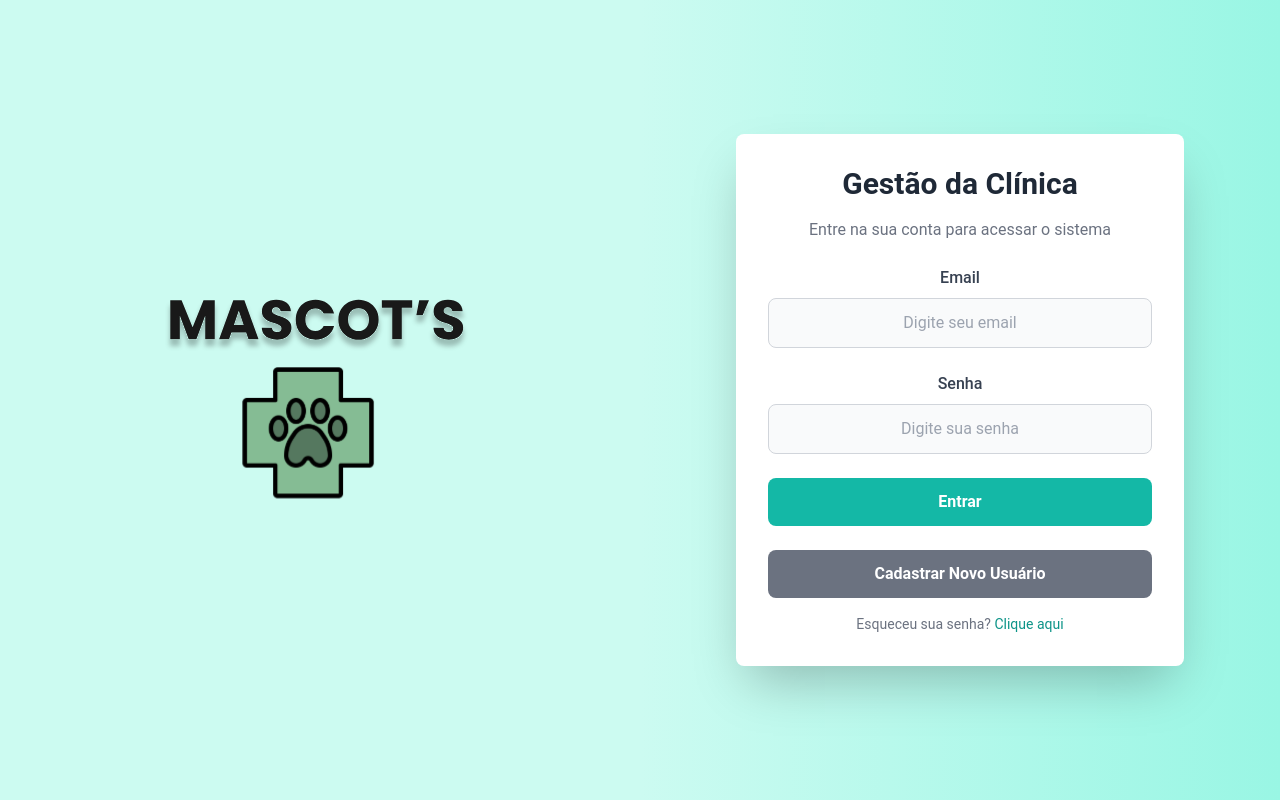
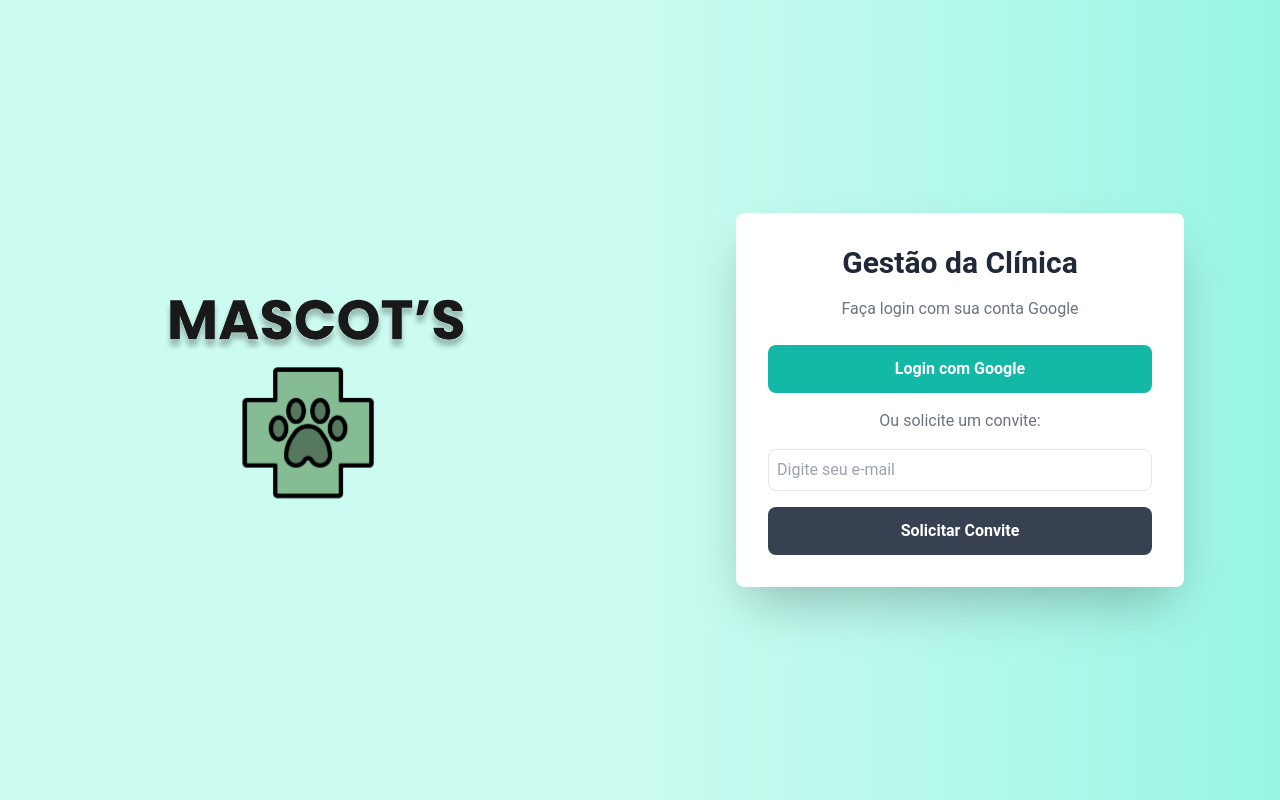
Before and after one commit to softexrecifepe/PI-MASCOTS-TURMA-07-EQUIPE-03, a Next.js app: page /Login in a window 1280 px wide. Built offline with nearby package versions, Linux system fonts and the light colour scheme.

Commit message:
Refactor: Marca componente de login como 'use client' e adiciona integração com Firebase, EmailJS e animações

```diff
--- a/package.json
+++ b/package.json
@@ -9,8 +9,10 @@
     "lint": "next lint"
   },
   "dependencies": {
+    "@emailjs/browser": "^4.4.1",
     "axios": "^1.7.7",
     "date-fns": "^4.1.0",
+    "firebase": "^11.0.2",
     "framer-motion": "^11.11.11",
     "next": "14.2.14",
     "react": "^18",
--- /dev/null
+++ b/src/app/Login/firebaseConfig.ts
@@ -0,0 +1,17 @@
+import { initializeApp } from "firebase/app";
+import { getAuth, GoogleAuthProvider } from "firebase/auth";
+
+const firebaseConfig = {
+    apiKey: "AIzaSyBrG1E-zjfZCdgQKPoFwCW8orONR5monPY",
+    authDomain: "mascot-s.firebaseapp.com",
+    databaseURL: "https://mascot-s-default-rtdb.firebaseio.com",
+    projectId: "mascot-s",
+    storageBucket: "mascot-s.firebasestorage.app",
+    messagingSenderId: "1083624344629",
+    appId: "1:1083624344629:web:36ebb298d795322196f57c",
+    measurementId: "G-V9B5FWGZ71"
+  };
+
+const app = initializeApp(firebaseConfig);
+export const auth = getAuth(app);
+export const googleProvider = new GoogleAuthProvider();
--- a/src/app/Login/page.tsx
+++ b/src/app/Login/page.tsx
@@ -1,143 +1,141 @@
-"use client"; // Adicione esta linha para garantir que o componente seja renderizado no cliente
+"use client";
 
 import React, { useState } from "react";
-import { motion } from "framer-motion";
-import { useRouter } from "next/navigation"; // Importe o hook useRouter
+import { auth, googleProvider } from "./firebaseConfig";
+import { signInWithPopup } from "firebase/auth";
+import { useRouter } from "next/navigation";
+import emailjs from "@emailjs/browser";
+import { motion } from "framer-motion"; // Importando o Framer Motion
 
 const Login: React.FC = () => {
+  const [errorMessage, setErrorMessage] = useState<string>("");
   const [email, setEmail] = useState<string>("");
-  const [password, setPassword] = useState<string>("");
-  const [errorMessage, setErrorMessage] = useState<string>("");
+  const [inviteMessage, setInviteMessage] = useState<string>("");
+  const router = useRouter();
 
-  const router = useRouter(); // Instancia o hook useRouter para navegação
+  // Função de login com Google
+  const handleGoogleLogin = async () => {
+    try {
+      const result = await signInWithPopup(auth, googleProvider);
+      console.log("Usuário logado:", result.user);
+      // Redireciona para a página de gestão após login
+      router.push("/management");
+    } catch (error: any) {
+      console.error("Erro ao logar:", error);
+      setErrorMessage("Não foi possível fazer login. Tente novamente.");
+    }
+  };
 
-  const handleSubmit = (e: React.FormEvent) => {
-    e.preventDefault();
-    if (email === "" || password === "") {
-      setErrorMessage("Por favor, preencha todos os campos.");
+  // Função para solicitar convite
+  const handleRequestInvite = async () => {
+    if (!email) {
+      setInviteMessage("Por favor, insira seu e-mail para solicitar um convite.");
       return;
     }
-    console.log("Formulário enviado", { email, password });
-    setErrorMessage("");
-    if (email === "usuario@usuario" || password === "senha") {
-      // Redireciona para a página de gestão
-      router.push("/management");
-      return;
+
+    try {
+      // Envia o e-mail de solicitação de convite usando EmailJS
+      await emailjs.send(
+        "service_b0utabr", // Substitua pelo Service ID do EmailJS
+        "template_rf0n65b", // Substitua pelo Template ID do EmailJS
+        {
+          user_email: email,  // Passa o e-mail do usuário para o template
+          admin_email: "jonasrdl261007@gmail.com", // E-mail do administrador
+        },
+        "Hvf5YnW84agNU3Oal" // Substitua pelo User ID do EmailJS
+      );
+
+      setInviteMessage("Solicitação enviada com sucesso! Aguarde a aprovação.");
+      setEmail("");
+    } catch (error) {
+      console.error("Erro ao enviar solicitação:", error);
+      setInviteMessage("Erro ao enviar solicitação. Tente novamente.");
     }
   };
 
   return (
     <div className="flex min-h-screen">
-      {/* Coluna da imagem */}
-      <div className="w-1/2 bg-teal-100 flex items-center justify-center p-2">
+      {/* Animação para a primeira seção */}
+      <motion.div
+        className="w-1/2 bg-teal-100 flex items-center justify-center p-2"
+        initial={{ opacity: 1.1 }}
+        animate={{ opacity: 1 }}
+        transition={{ duration: 1.2 }} // Suavizando a transição
+      >
         <img
-          src="/Component-Logo.svg" // Caminho da imagem dentro da pasta public
+          src="/Component-Logo.svg"
           alt="Logo"
-          className="w-2/4 h-auto object-contain" // Tamanho da logo
+          className="w-2/4 h-auto object-contain"
         />
-      </div>
+      </motion.div>
 
-      {/* Coluna do formulário de login */}
-      <div className="w-1/2 flex items-center justify-center bg-gradient-to-r from-teal-100 to-teal-200 p-4">
+      <div className="w-1/2 flex flex-col items-center justify-center bg-gradient-to-r from-teal-100 to-teal-200 p-4">
         <motion.div
-          initial={{ opacity: 0, scale: 0.8 }}
-          animate={{ opacity: 1, scale: 1 }}
-          transition={{ duration: 0.8, ease: "easeInOut" }}
           className="bg-white shadow-2xl rounded-lg max-w-md w-full p-8"
+          initial={{ scale: 0.98, opacity: 0 }}
+          animate={{ scale: 1, opacity: 1 }}
+          transition={{ type: "spring", stiffness: 150, damping: 30 }} // Aumentando a suavidade da transição
         >
-          <motion.h2
-            initial={{ opacity: 0, y: -30 }}
-            animate={{ opacity: 1, y: 0 }}
-            transition={{ duration: 0.6, ease: "easeOut", delay: 0.2 }}
-            className="text-3xl font-bold text-gray-800 mb-4 text-center"
+          <h2 className="text-3xl font-bold text-gray-800 mb-4 text-center">
+            Gestão da Clínica
+          </h2>
+          <p className="text-gray-500 mb-6 text-center">
+            Faça login com sua conta Google
+          </p>
+          {errorMessage && (
+            <motion.p
+              className="text-red-500 text-sm text-center mb-4"
+              initial={{ opacity: 0 }}
+              animate={{ opacity: 1 }}
+              transition={{ duration: 0.5 }}
             >
-            Gestão da Clínica
-          </motion.h2>
-          <motion.p
-            initial={{ opacity: 0, y: -20 }}
-            animate={{ opacity: 1, y: 0 }}
-            transition={{ duration: 0.6, ease: "easeOut", delay: 0.3 }}
-            className="text-gray-500 mb-6 text-center"
+              {errorMessage}
+            </motion.p>
+          )}
+
+          {/* Botão de login com Google com animação */}
+          <motion.button
+            onClick={handleGoogleLogin}
+            className="w-full py-3 bg-teal-500 text-white font-semibold rounded-lg hover:bg-teal-600 focus:outline-none focus:ring-2 focus:ring-teal-500 transition duration-300 mb-4"
+            whileHover={{ scale: 1.05 }} // Efeito de zoom ao passar o mouse
+            transition={{ type: "spring", stiffness: 250, damping: 20 }} // Suavizando o efeito
           >
-            Entre na sua conta para acessar o sistema
-          </motion.p>
-          <form onSubmit={handleSubmit} className="space-y-6">
-            <motion.div
-              initial={{ opacity: 0, x: -50 }}
-              animate={{ opacity: 1, x: 0 }}
-              transition={{ duration: 0.6, ease: "easeOut", delay: 0.4 }}
-            >
-              <label
-                htmlFor="email"
-                className="block font-medium text-gray-700 text-center"
-              >
-                Email
-              </label>
-              <input
+            Login com Google
+          </motion.button>
+
+          <p className="text-gray-500 text-center mb-4">Ou solicite um convite:</p>
+
+          {/* Campo de input com animação */}
+          <motion.input
             type="email"
-                id="email"
+            placeholder="Digite seu e-mail"
             value={email}
             onChange={(e) => setEmail(e.target.value)}
-                placeholder="Digite seu email"
-                className="w-full mt-2 px-4 py-3 bg-gray-50 border border-gray-300 rounded-lg text-center focus:ring-2 focus:ring-teal-500 focus:outline-none transition duration-300"
+            className="border p-2 w-full rounded-lg mb-4"
+            animate={{ x: 0 }}
+            transition={{ duration: 0.8, ease: "easeOut" }} // Suavizando a entrada do input
           />
-            </motion.div>
-            <motion.div
-              initial={{ opacity: 0, x: 50 }}
-              animate={{ opacity: 1, x: 0 }}
-              transition={{ duration: 0.6, ease: "easeOut", delay: 0.5 }}
+
+          {/* Botão de solicitação de convite com animação */}
+          <motion.button
+            onClick={handleRequestInvite}
+            className="w-full py-3 bg-gray-700 text-white font-semibold rounded-lg hover:bg-gray-800 focus:outline-none focus:ring-2 focus:ring-gray-600 transition duration-300"
+            whileHover={{ scale: 1.05 }} // Efeito de zoom ao passar o mouse
+            transition={{ type: "spring", stiffness: 250, damping: 20 }} // Suavizando o efeito
           >
-              <label
-                htmlFor="password"
-                className="block font-medium text-gray-700 text-center"
-              >
-                Senha
-              </label>
-              <input
-                type="password"
-                id="password"
-                value={password}
-                onChange={(e) => setPassword(e.target.value)}
-                placeholder="Digite sua senha"
-                className="w-full mt-2 px-4 py-3 bg-gray-50 border border-gray-300 rounded-lg text-center focus:ring-2 focus:ring-teal-500 focus:outline-none transition duration-300"
-              />
-            </motion.div>
-            {errorMessage && (
-              <p className="text-red-500 text-sm text-center">{errorMessage}</p>
-            )}
-            <motion.button
-              initial={{ opacity: 0, scale: 0.8 }}
-              animate={{ opacity: 1, scale: 1 }}
-              transition={{ duration: 0.6, ease: "easeOut", delay: 0.6 }}
-              type="submit"
-              className="w-full py-3 bg-teal-500 text-white font-semibold rounded-lg hover:bg-teal-600 focus:outline-none focus:ring-2 focus:ring-teal-500 transition duration-300"
-            >
-              Entrar
+            Solicitar Convite
           </motion.button>
 
-            {/* Botão para redirecionar para a página de cadastro */}
-            <motion.button
-              initial={{ opacity: 0, scale: 0.8 }}
-              animate={{ opacity: 1, scale: 1 }}
-              transition={{ duration: 0.6, ease: "easeOut", delay: 0.7 }}
-              type="button"
-              className="w-full py-3 bg-gray-500 text-white font-semibold rounded-lg hover:bg-gray-600 focus:outline-none focus:ring-2 focus:ring-gray-500 transition duration-300"
-              onClick={() => router.push("/NovoUsuario")} // Redireciona para a página de cadastro
+          {inviteMessage && (
+            <motion.p
+              className="text-teal-600 text-sm text-center mt-4"
+              initial={{ opacity: 0 }}
+              animate={{ opacity: 1 }}
+              transition={{ duration: 1.2, ease: "easeInOut" }} // Transição mais suave e lenta
             >
-              Cadastrar Novo Usuário
-            </motion.button>
-          </form>
-          <motion.p
-            initial={{ opacity: 0, y: 30 }}
-            animate={{ opacity: 1, y: 0 }}
-            transition={{ duration: 0.6, ease: "easeOut", delay: 0.7 }}
-            className="text-sm text-gray-500 text-center mt-4"
-          >
-            Esqueceu sua senha?{" "}
-            <a className="text-teal-600 hover:underline">
-              Clique aqui
-            </a>
+              {inviteMessage}
             </motion.p>
+          )}
         </motion.div>
       </div>
     </div>
```
Also changed, not shown: 1 other file (tests, documents, lock files or other folders). Lines whose indentation alone changed are shown as unchanged.
